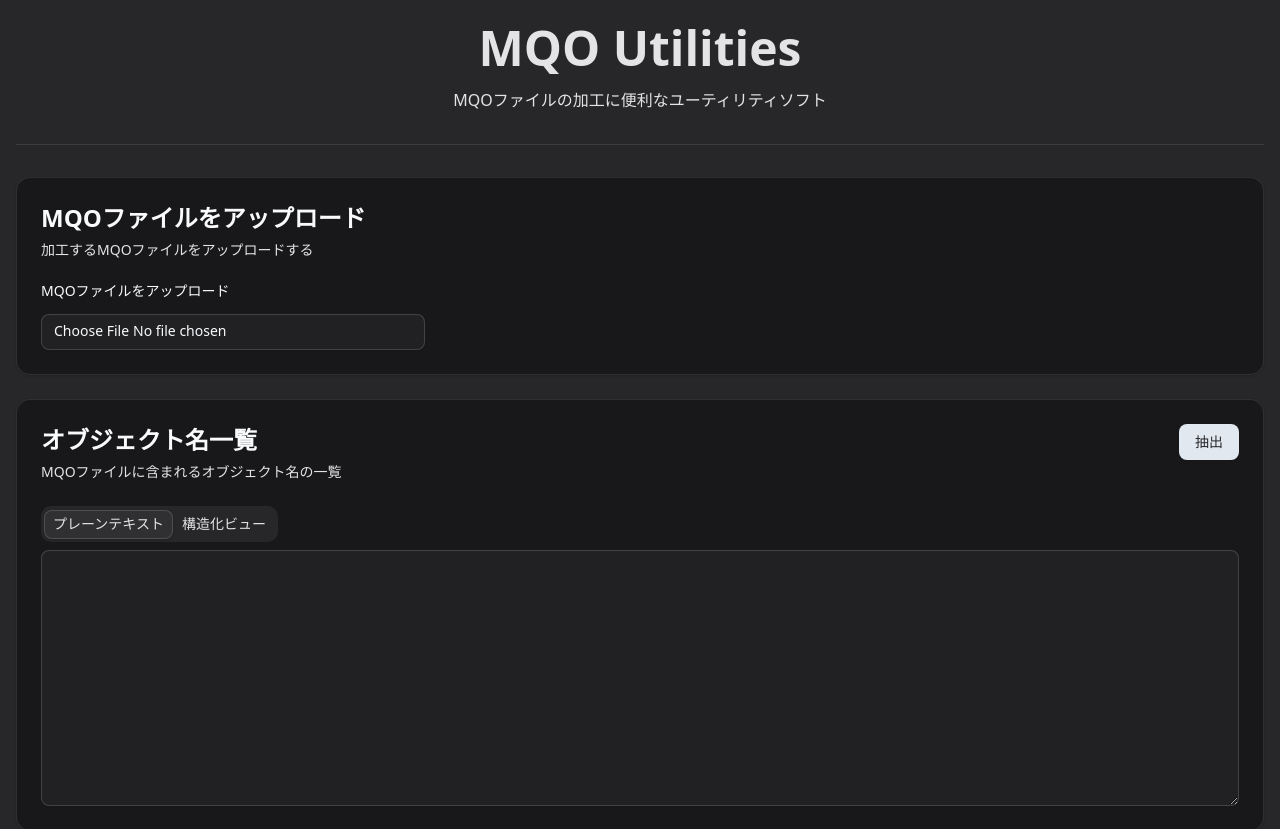
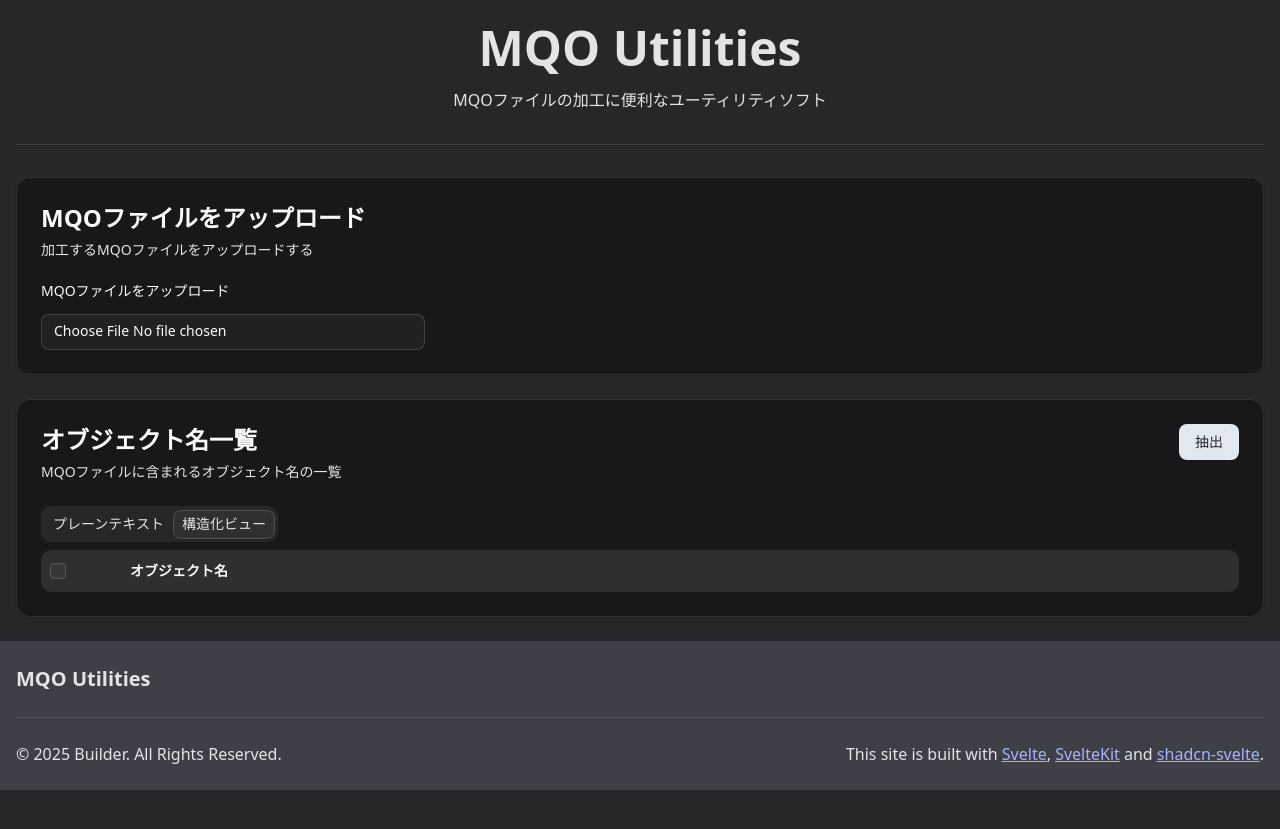
Before and after one commit to Builder256/MQO-Utilities, a SvelteKit app: page / in a window 1280 px wide. Shown: the top 829 px of the page. After the commit the page ends 800 px from the top, so only its background shows below. Built offline with nearby package versions, Linux system fonts and the light colour scheme.

Commit message:
構造化ビューを簡易的に実装

```diff
--- a/package.json
+++ b/package.json
@@ -15,7 +15,7 @@
 	},
 	"devDependencies": {
 		"@internationalized/date": "^3.10.0",
-		"@lucide/svelte": "^0.545.0",
+		"@lucide/svelte": "^0.544.0",
 		"@sveltejs/adapter-auto": "^6.1.0",
 		"@sveltejs/adapter-static": "^3.0.10",
 		"@sveltejs/kit": "^2.43.2",
--- a/src/MQOExtractor.ts
+++ b/src/MQOExtractor.ts
@@ -1,4 +1,4 @@
-interface ObjectStructure {
+export interface ObjectStructure {
 	name: string;
 	childObjects: ObjectStructure[];
 }
--- /dev/null
+++ b/src/lib/components/ui/checkbox/checkbox.svelte
@@ -0,0 +1,36 @@
+<script lang="ts">
+	import { Checkbox as CheckboxPrimitive } from "bits-ui";
+	import CheckIcon from "@lucide/svelte/icons/check";
+	import MinusIcon from "@lucide/svelte/icons/minus";
+	import { cn, type WithoutChildrenOrChild } from "$lib/utils.js";
+
+	let {
+		ref = $bindable(null),
+		checked = $bindable(false),
+		indeterminate = $bindable(false),
+		class: className,
+		...restProps
+	}: WithoutChildrenOrChild<CheckboxPrimitive.RootProps> = $props();
+</script>
+
+<CheckboxPrimitive.Root
+	bind:ref
+	data-slot="checkbox"
+	class={cn(
+		"border-input dark:bg-input/30 data-[state=checked]:bg-primary data-[state=checked]:text-primary-foreground dark:data-[state=checked]:bg-primary data-[state=checked]:border-primary focus-visible:border-ring focus-visible:ring-ring/50 aria-invalid:ring-destructive/20 dark:aria-invalid:ring-destructive/40 aria-invalid:border-destructive shadow-xs peer flex size-4 shrink-0 items-center justify-center rounded-[4px] border outline-none transition-shadow focus-visible:ring-[3px] disabled:cursor-not-allowed disabled:opacity-50",
+		className
+	)}
+	bind:checked
+	bind:indeterminate
+	{...restProps}
+>
+	{#snippet children({ checked, indeterminate })}
+		<div data-slot="checkbox-indicator" class="text-current transition-none">
+			{#if checked}
+				<CheckIcon class="size-3.5" />
+			{:else if indeterminate}
+				<MinusIcon class="size-3.5" />
+			{/if}
+		</div>
+	{/snippet}
+</CheckboxPrimitive.Root>
--- /dev/null
+++ b/src/lib/components/ui/checkbox/index.ts
@@ -0,0 +1,6 @@
+import Root from "./checkbox.svelte";
+export {
+	Root,
+	//
+	Root as Checkbox,
+};
--- a/src/routes/+page.svelte
+++ b/src/routes/+page.svelte
@@ -8,20 +8,26 @@
 	import * as Card from '$lib/components/ui/card/index.js';
 
 	import MQOExtractor from '../MQOExtractor';
+	import Checkbox from '$lib/components/ui/checkbox/checkbox.svelte';
+	import FileTree from './FileTree.svelte';
 
+	let fileList: FileList | undefined = $state();
 	let text = $state('');
-	let file: FileList | undefined = $state();
-	$inspect(file);
+	let objTree: ObjectStructure[] = $state([]);
+	// $inspect(objTree);
+
+	import type { ObjectStructure } from '../MQOExtractor';
 
 	async function extractObjects() {
-		if (!file) return;
-		if (file.length < 1) return;
-		const arrayBuffer = await file[0].arrayBuffer();
+		if (!fileList) return;
+		if (fileList.length < 1) return;
+		const arrayBuffer = await fileList[0].arrayBuffer();
 		const textDecoder = new TextDecoder('shift-jis');
 		const mqoText = textDecoder.decode(arrayBuffer);
 
 		const objectExtractor = new MQOExtractor();
 		text = objectExtractor.extractObjectList(mqoText).join('\n');
+		objTree = objectExtractor.extractObject(mqoText);
 	}
 </script>
 
@@ -46,7 +52,7 @@
 			<Card.Content>
 				<div class="col-span-12 grid w-full max-w-sm items-center gap-4">
 					<Label for="file">MQOファイルをアップロード</Label>
-					<Input id="file" type="file" accept=".mqo" bind:files={file} />
+					<Input id="file" type="file" accept=".mqo" bind:files={fileList} />
 				</div>
 			</Card.Content>
 		</Card.Root>
@@ -65,7 +71,7 @@
 			</Card.Action>
 		</Card.Header>
 		<Card.Content class="flex flex-col gap-4">
-			<Tabs.Root value="plaintext" class="col-span-12 w-full">
+			<Tabs.Root value="structured-view" class="col-span-12 w-full">
 				<Tabs.List>
 					<Tabs.Trigger value="plaintext">プレーンテキスト</Tabs.Trigger>
 					<Tabs.Trigger value="structured-view">構造化ビュー</Tabs.Trigger>
@@ -73,7 +79,21 @@
 				<Tabs.Content value="plaintext">
 					<Textarea bind:value={text} class="h-64 w-full" />
 				</Tabs.Content>
-				<Tabs.Content value="structured-view">まだないよ</Tabs.Content>
+				<Tabs.Content
+					value="structured-view"
+					class="overflow-hidden rounded-lg border border-(--border)"
+				>
+					<div class="flex h-10 bg-(--border)">
+						<div class="grid w-8 place-items-center">
+							<Checkbox />
+						</div>
+						<div class="w-12"></div>
+						<div class="grid place-items-center ps-2 text-sm font-bold">オブジェクト名</div>
+					</div>
+					{#each objTree as file}
+						<FileTree item={file} nested={0}></FileTree>
+					{/each}
+				</Tabs.Content>
 			</Tabs.Root>
 		</Card.Content>
 	</Card.Root>
--- /dev/null
+++ b/src/routes/FileTree.svelte
@@ -0,0 +1,38 @@
+<script lang="ts">
+	import Checkbox from '$lib/components/ui/checkbox/checkbox.svelte';
+	import ChevronRightIcon from '@lucide/svelte/icons/chevron-right';
+	import FileTree from './FileTree.svelte';
+	import Button from '$lib/components/ui/button/button.svelte';
+	let { item: obj, nested } = $props();
+	const nest = new Array(nested);
+	const hasChildObj = obj.childObjects.length > 0;
+</script>
+
+<div class="">
+	<div class="flex h-12">
+		<div class="grid w-8 place-items-center">
+			<Checkbox></Checkbox>
+		</div>
+		{#each nest}
+			<div class="size-12"></div>
+		{/each}
+		{#if hasChildObj}
+			<div class="grid size-12 place-items-center">
+				<Button variant="outline" size="icon-sm">
+					<ChevronRightIcon></ChevronRightIcon>
+				</Button>
+			</div>
+		{:else}
+			<div class="size-12"></div>
+		{/if}
+		<div class="grid place-items-center ps-2">
+			{obj.name}
+		</div>
+	</div>
+
+	<div class="">
+		{#each obj.childObjects as childObject}
+			<FileTree item={childObject} nested={nested + 1}></FileTree>
+		{/each}
+	</div>
+</div>
```
Also changed, not shown: 1 other file (tests, documents, lock files or other folders).
